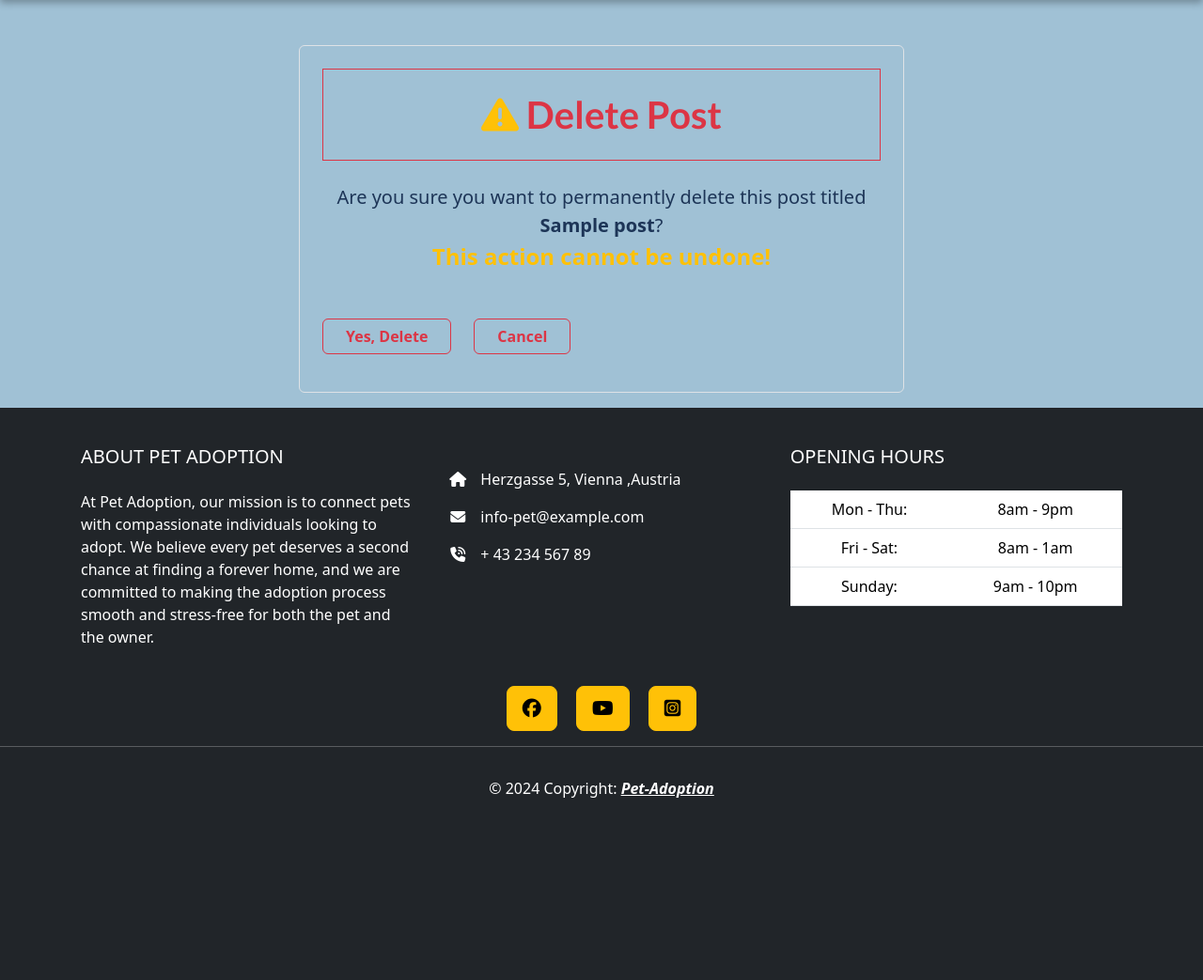
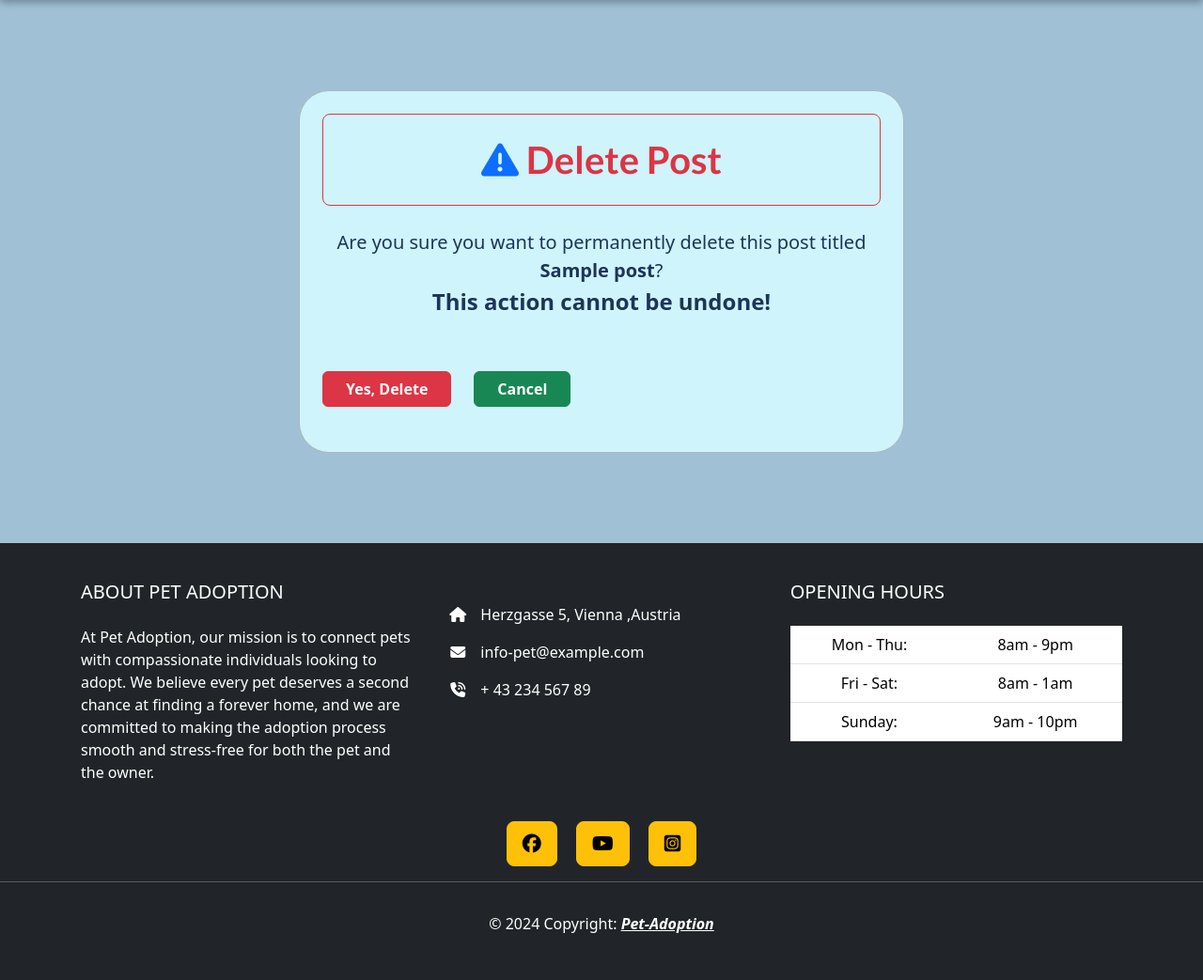
Before and after one commit to Mustafa-Vienna/PetAdoption, a Django app: template pets/templates/pets/delete-post.html in a window 1280 px wide. Shown: the part 56-1099 px from the top of the page at 94% size. Before the commit the page ends 905 px from the top, so only its background shows below. Run offline with Django 5.2, Linux system fonts and the light colour scheme; the template is opened without the code that fills it: values that come from a table or form of the project are taken from there, others are empty; tables that the repository leaves empty hold one stand-in row (values such as "Sample post"); some libraries are stand-ins or nearby versions.

Commit message:
style: refine styles on post detail and delete post pages

```diff
--- a/pets/static/pets/styles/post-detail.css
+++ b/pets/static/pets/styles/post-detail.css
@@ -1,5 +1,5 @@
 body {
-  background-color: var(--secondary-color);
+  background-color: hsla(30, 53%, 73%, 0.81);
   font-family: var(--lato-font);
 }
 
--- a/pets/templates/pets/delete-post.html
+++ b/pets/templates/pets/delete-post.html
@@ -7,28 +7,28 @@
 {% block css_files %}
 {% endblock css_files %}
 {% block content %}
-  <div class="row justify-content-center px-2">
-    <div class="col-11 col-md-6 mx-md-auto mx-3 mt-5 mb-3 p-4 border rounded">
-      <div class="border border-1 border-danger">
+  <div class="row justify-content-center px-2 py-5">
+    <div class="col-11 col-md-6 mx-md-auto mx-3 mt-5 mb-5 p-4 border border-1 rounded-5 border-dark-subtle bg-info-subtle">
+      <div class="border border-1 border-danger rounded-3 bg-info-subtle">
         <h1 class="text-center text-danger fw-bold my-4 g-3">
-          <i class="fa-solid fa-triangle-exclamation text-warning"></i>
+          <i class="fa-solid fa-triangle-exclamation text-primary"></i>
           Delete Post
         </h1>
       </div>
       <p class="text-center fs-5 mt-4">
         Are you sure you want to permanently delete this post titled <strong>{{ post.title }}</strong>?
         <br>
-        <span class="text-warning fw-bold p-3 fs-4 mt-5">This action cannot be undone!</span>
+        <span class="fw-bold p-3 fs-4 mt-5">This action cannot be undone!</span>
       </p>
       <form action="" method="POST" enctype="multipart/form-data">
         {% csrf_token %}
         <fieldset class="form-group">
           <legend class="mb-4 text-center visually-hidden">Delete Post Confirmation</legend>
         </fieldset>
-        <div class="d-flex justify-container-around my-3">
-          <button class="btn btn-outline-danger fw-bold mt-3 px-4" type="submit">Yes, Delete</button>
+        <div class="d-flex justify-container-around my-4">
+          <button class="btn btn-danger fw-bold mt-3 px-4" type="submit">Yes, Delete</button>
           <a href="{% url "post-detail-page" post.slug %}"
-             class="btn btn-outline-danger fw-bold mt-3 px-4 ms-4">Cancel</a>
+             class="btn btn-success fw-bold mt-3 px-4 ms-4">Cancel</a>
         </div>
       </form>
     </div>
```
